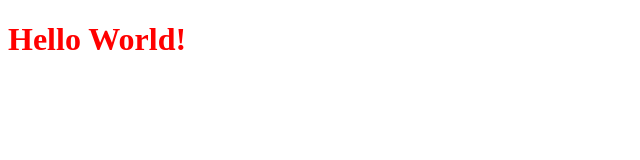
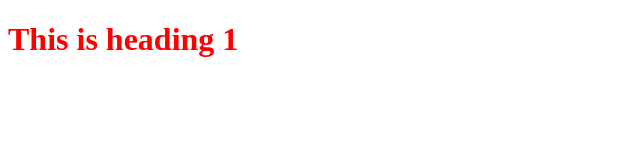
Before and after one commit to MunirVoraSimform/Git-Practical-Exam, a plain HTML site: page index.html in a window 1280 px wide. Shown: the whole page, without its empty margins (0-640 px from the left). Drawn offline with Linux system fonts and the light colour scheme.

Commit message:
Replaced the text of h1 tag using javascript

```diff
--- a/index.html
+++ b/index.html
@@ -8,7 +8,7 @@
     <title>Document</title>
 </head>
 <body>
-    <h1>Hello World!</h1>
+    <h1 id="heading">Hello World!</h1>
     <script src="script.js"></script>
 </body>
 </html>
--- a/script.js
+++ b/script.js
@@ -0,0 +1 @@
+document.getElementById("heading").innerText = "This is heading 1"
```
